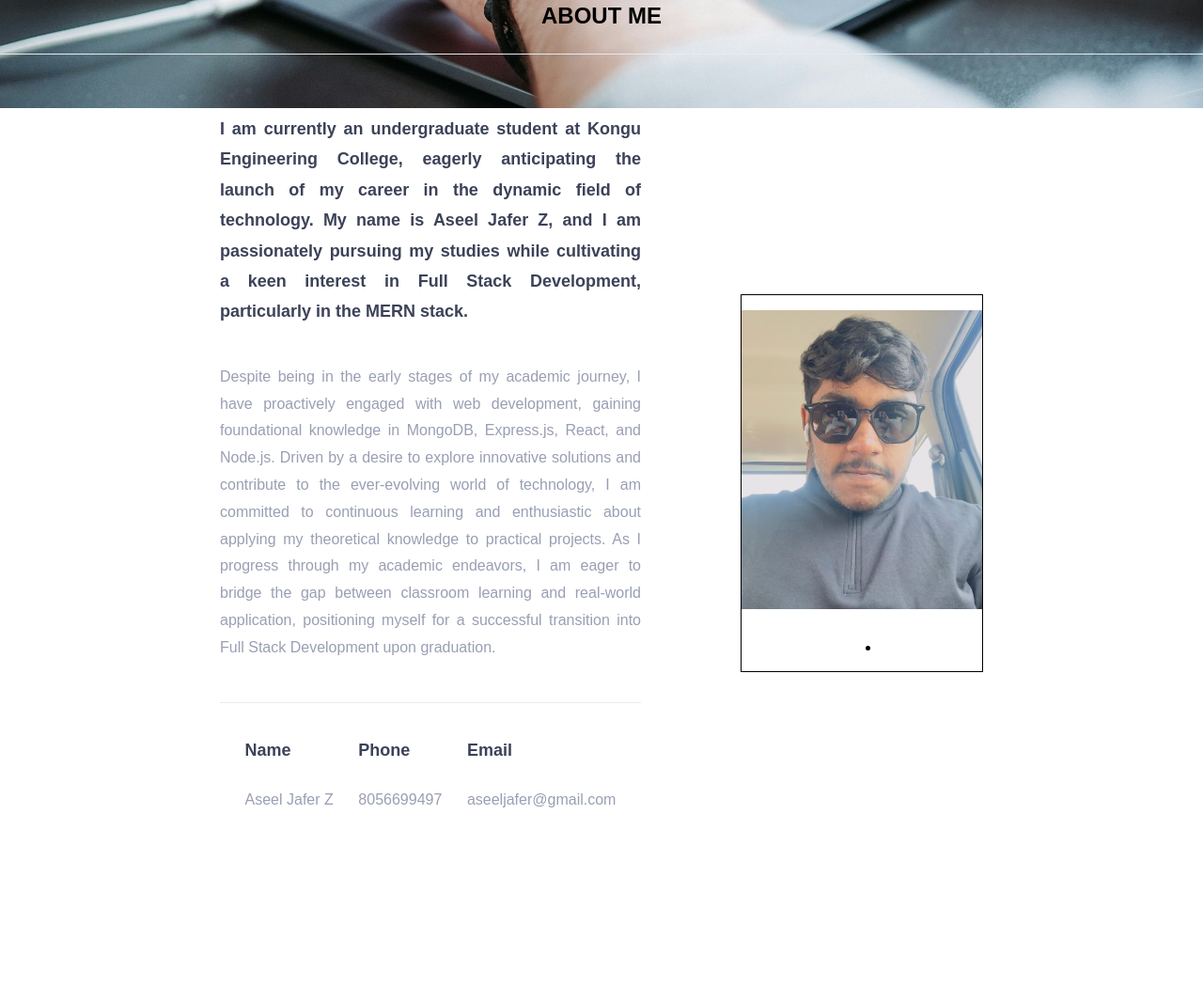
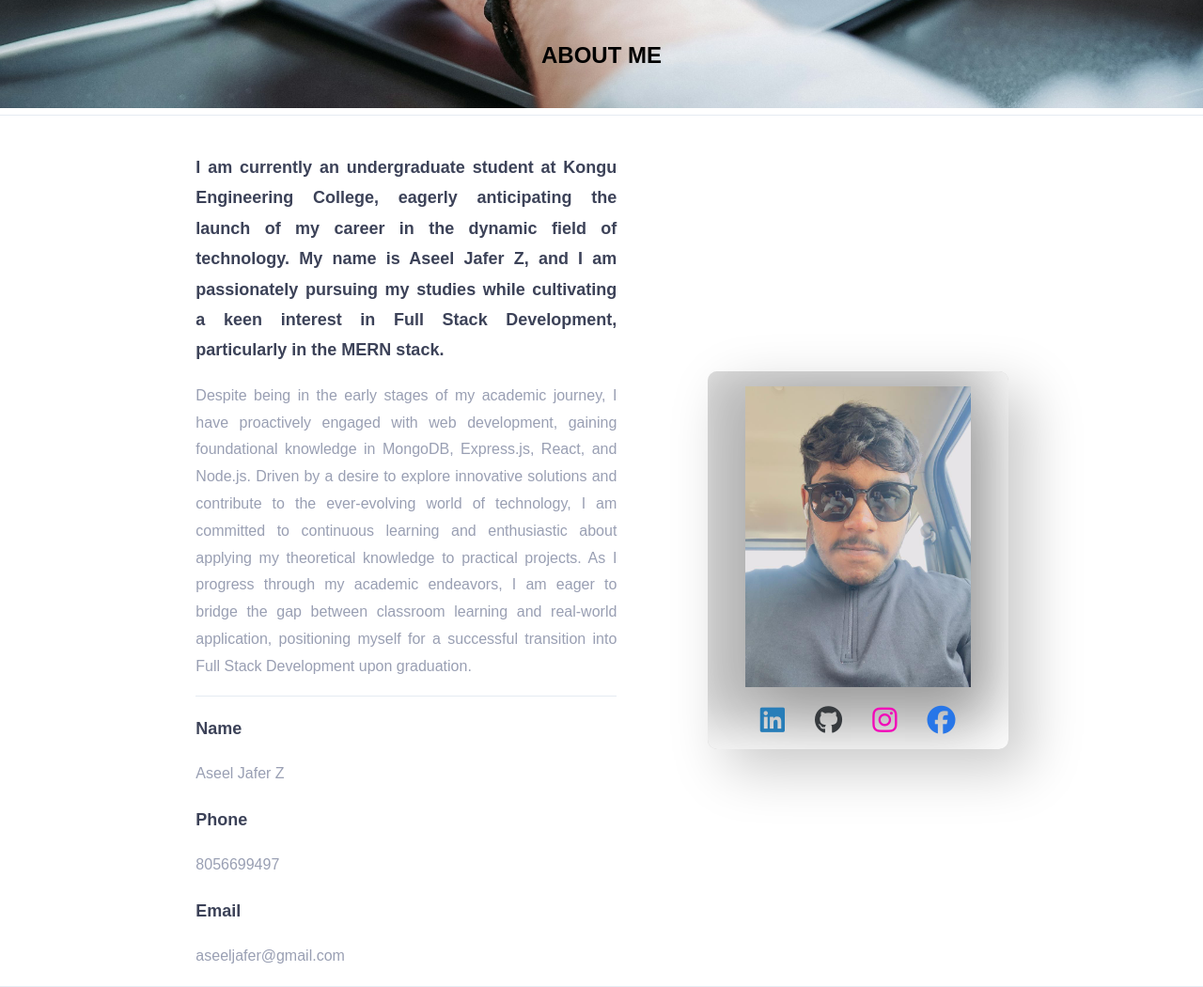
Before and after one commit to aseeljaferz/html_css_portfolio, a plain HTML site: page index.html in a window 1280 px wide. Shown: the part 745-1795 px from the top of the page at 94% size. Before the commit the page ends 1670 px from the top, so only its background shows below. Drawn offline with Linux system fonts and the light colour scheme.

Commit message:
about me part was completed

```diff
--- a/index.css
+++ b/index.css
@@ -2,6 +2,7 @@ body {
     margin: 0;
     padding: 0;
     font-family: Arial, sans-serif;
+    max-width: 100vw;
 }
 
 .nav_container{
@@ -18,14 +19,22 @@ body {
     transition: background 0.5s ease;
 }
 @media (max-width: 768px) {
+
     .nav_container {
         flex-direction: column;
         justify-content: space-between;
         height: auto;
+        width: 95.5vw;
     }
+
     .nav_divisions{
         display: flex;
     }
+
+    .welcome_view{
+        max-width: 96.5vw;
+    }
+
 }
 
 .logo_name{
@@ -75,6 +84,8 @@ body {
     display: flex;
     flex-direction: column;
     align-items: center;
+    height: auto;
+    width: auto;
 }
 
 .welcome_text h2{
@@ -82,7 +93,6 @@ body {
     font-size: 54px;
     font-weight: 700;
     text-transform: uppercase;
-    line-height: 1.5;
     text-align: center;
 }
 
@@ -126,12 +136,14 @@ body {
 
 .about_me_container{
     position: absolute;
-    top: 91vh;
-    height: 100vh;
+    top: 93.2vh;
+    height: auto;
     width: 100vw;
     display: flex;
     flex-direction: column;
+    justify-content: center;
     align-items: center;
+    border-bottom:1px solid rgb(229,235,242);
 }
 
 .about_me_heading {
@@ -143,20 +155,14 @@ body {
 
 .about_me_content{
     display: flex;
-    flex-direction: row;
     align-items: center;
     justify-content: space-evenly;
-    width: 80vw;
-    margin-top: 2%;
-    /* border: 1px solid black; */
+    width: 75vw;
 }
 
 .about_me_para{
-    display: flex;
-    flex-direction: column;
-    justify-content: space-evenly;
-    /* border: 1px solid black; */
-    width: 35vw;
+    border: 1px solid white;
+    max-width: 35vw;
 }
 
 .about_me_para h3{
@@ -170,39 +176,117 @@ body {
 .about_me_para p{
     font-size: 16px;
     color: #999fb3;
-    padding: 5px 0px 43px;
     text-transform: initial;
     text-align: justify;
     line-height: 1.8;
 }
 
-.line_sep{
-    border-bottom: 1px solid rgb(229,235,242);
-}
-
 .about_me_details{
-    display: flex;
-    align-items: center;
-    justify-content: space-evenly;
+    border-top: 1px solid rgb(229,235,242);
 }
 
 .about_me_profile{
-    height: 50vh;
-    width: 20vw;
-    display: flex;
-    flex-direction: column;
-    justify-content: center;
-    align-items: center;
-    border: 1px solid black;
+    max-width: 40vw;
+    height: auto;
+    overflow: hidden;
+    /* border: 1px solid white; */
+    background-color: #8893bc;
+    border-radius: 10px;
+    background-color: #c1c1c1;
+    cursor: pointer;
+    box-shadow: 20px 20px 60px rgba(0, 0, 0, 0.218),inset -20px -20px 60px #fff;
+    margin-left: 5%;
 }
 
-.about_me_figure{
+.about_me_figure img{
+    max-width: 30vh;
+    background-size:cover;
+    background-position: center;
+    background-color: #c1c1c1;
+    cursor: pointer;
+    box-shadow: 20px 20px 60px rgba(0, 0, 0, 0.218),inset -20px -20px 60px #fff;
+}
+
+.about_me_websites{
     display: flex;
     align-items: center;
-    justify-content: space-between;
-    background:url(/asserts/profile_pic/aseeljafer.jpeg)no-repeat;
-    background-size:cover;
-    background-position: center;
-    width: 20vw;
-    height: 100vh;
+    justify-content: space-around;
 }
+
+.linked_in{
+    color: rgb(39,125,184);
+    font-size: 30px;
+}
+
+.git_hub{
+    color: rgb(54,58,62);
+    font-size: 30px;
+}
+
+.insta{
+    color: rgb(242,8,184);
+    font-size: 30px;
+}
+
+.facebook{
+    color: rgb(39,118,232);
+    font-size: 30px;
+}
+
+@media (max-width: 768px) {
+
+    .about_me_container{
+        max-width: 100vw;
+    }
+
+    .about_me_heading{
+        padding: 0% 0 0% 0;
+        max-width: 96.5vw;
+    }
+
+    .about_me_content{
+        display: flex;
+        flex-direction: column;
+        align-items: start;
+    }
+
+    .about_me_para h3{
+        position: relative;
+        font-size:18px;
+        color: #3c4258;
+        text-transform: initial;
+        text-align: justify;
+        width: 80vw;
+    }
+
+    .about_me_para p{
+        font-size: 16px;
+        color: #999fb3;
+        text-transform: initial;
+        text-align: justify;
+        line-height: 1.8;
+        width: 80vw;
+    }
+
+    .about_me_profile{
+        max-width: 80vw;
+        height: auto;
+        overflow: hidden;
+        /* border: 1px solid white; */
+        background-color: #8893bc;
+        border-radius: 10px;
+        background-color: #c1c1c1;
+        cursor: pointer;
+        box-shadow: 20px 20px 60px rgba(0, 0, 0, 0.218),inset -20px -20px 60px #fff;
+        margin-left: 0%;
+    }
+
+    .about_me_figure img{
+        width: 80vw;
+        background-size:cover;
+        background-position: center;
+        background-color: #c1c1c1;
+        cursor: pointer;
+    }
+
+}
--- a/index.html
+++ b/index.html
@@ -8,6 +8,7 @@
 
     <!-- external css -->
     <link rel="stylesheet" href="index.css">
+    <script src="https://kit.fontawesome.com/2d199308f7.js" crossorigin="anonymous"></script>
 
 </head>
 
@@ -32,11 +33,11 @@
     </section>
     <main>
         <section class="about_me_container">
-            <h1 class="about_me_heading">ABOUT ME</h1>
+            <h1 class="about_me_heading"><p>ABOUT ME</p></h1>
             <article class="about_me_content">
                 <article class="about_me_para">
                     <h3>I am currently an undergraduate student at Kongu Engineering College, eagerly anticipating the launch of my career in the dynamic field of technology. My name is Aseel Jafer Z, and I am passionately pursuing my studies while cultivating a keen interest in Full Stack Development, particularly in the MERN stack.</h3>
-                    <p class="line_sep"> Despite being in the early stages of my academic journey, I have proactively engaged with web development, gaining foundational knowledge in MongoDB, Express.js, React, and Node.js. Driven by a desire to explore innovative solutions and contribute to the ever-evolving world of technology, I am committed to continuous learning and enthusiastic about applying my theoretical knowledge to practical projects. As I progress through my academic endeavors, I am eager to bridge the gap between classroom learning and real-world application, positioning myself for a successful transition into Full Stack Development upon graduation.</p>
+                    <p> Despite being in the early stages of my academic journey, I have proactively engaged with web development, gaining foundational knowledge in MongoDB, Express.js, React, and Node.js. Driven by a desire to explore innovative solutions and contribute to the ever-evolving world of technology, I am committed to continuous learning and enthusiastic about applying my theoretical knowledge to practical projects. As I progress through my academic endeavors, I am eager to bridge the gap between classroom learning and real-world application, positioning myself for a successful transition into Full Stack Development upon graduation.</p>
                     <article class="about_me_details">
                         <section>
                             <h3>Name</h3>
@@ -53,10 +54,15 @@
                     </article>
                 </article>
                 <article class="about_me_profile">
-                    <figure class="about_me_figure"></figure>
-                    <ul>
-                        <li></li>
-                    </ul>
+                    <figure class="about_me_figure">
+                        <img src="/asserts/profile_pic/aseeljafer.jpeg" alt="">
+                    </figure>
+                    <figure class="about_me_websites">
+                        <a href="https://www.linkedin.com/in/aseel-jafer/" target="_blank"><i class="linked_in fa-brands fa-linkedin"></i></a>
+                        <a href="https://github.com/aseeljaferz" target="_blank"><i class="git_hub fa-brands fa-github"></i></a>
+                        <a href="https://www.instagram.com/_aseel_jafer_/" target="_blank"><i class="insta fa-brands fa-instagram"></i></a>
+                        <a href="https://www.facebook.com/aseel.jafer.1" target="_blank"><i class="facebook fa-brands fa-facebook"></i></a>
+                    </figure>
                 </article>
             </article>
         </section>
```
